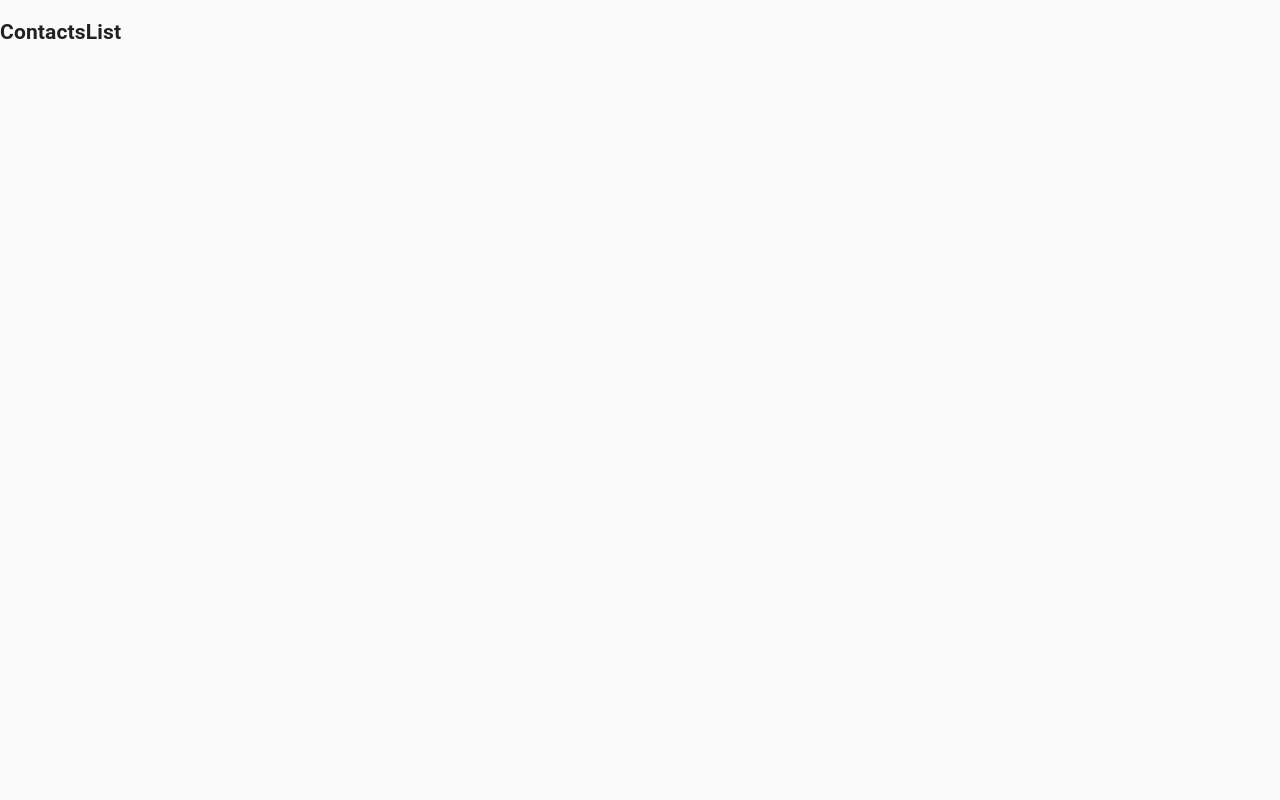
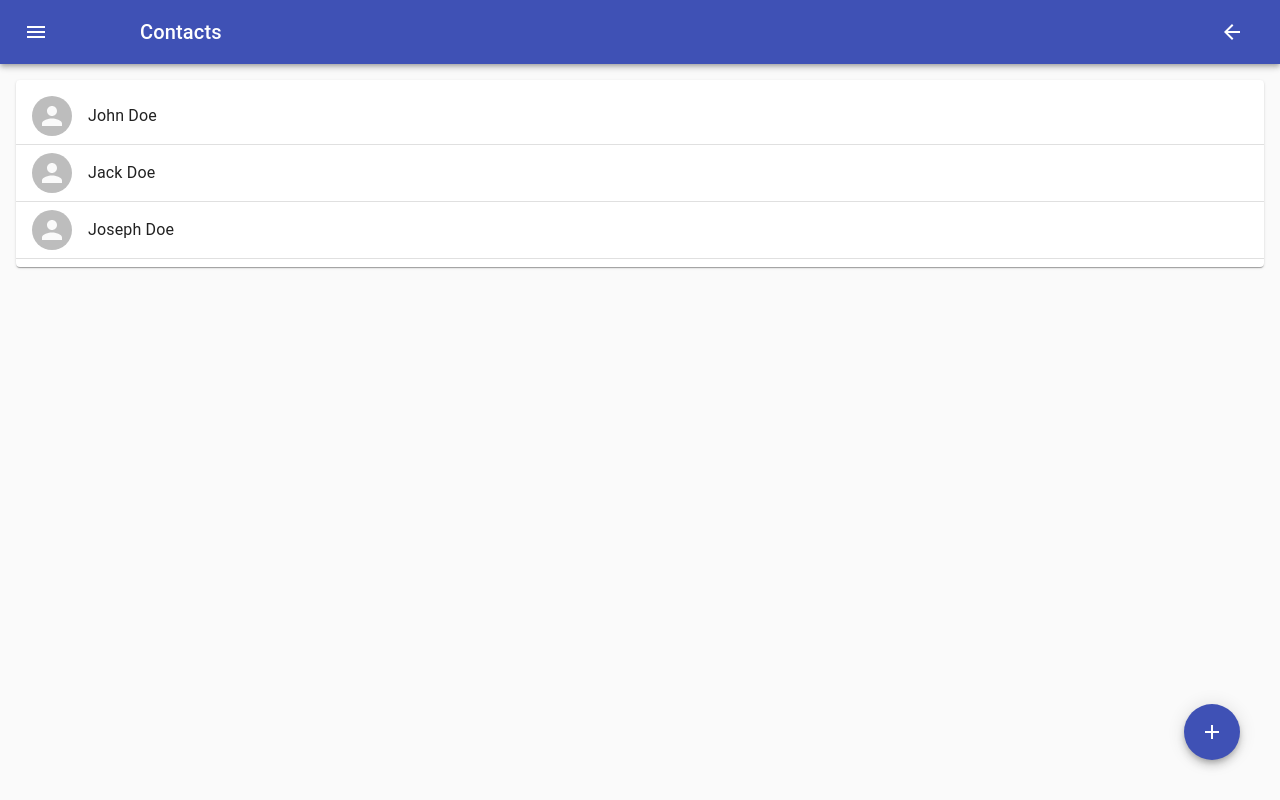
Before and after one commit to IVIosi/chat-app-client, a React app: page /contacts in a window 1280 px wide. Built offline with nearby package versions, Linux system fonts and the light colour scheme.

Commit message:
add contacts list page

```diff
--- a/app/pages/contacts/list.js
+++ b/app/pages/contacts/list.js
@@ -1,5 +1,54 @@
 import React from "react";
+import MainAnatomy from "@app/components/main-anatomy";
+import {
+  List,
+  ListItem,
+  ListItemAvatar,
+  Avatar,
+  ListItemText
+} from "@material-ui/core";
+import { Link } from "react-router-dom";
 
 export default function ContactsList() {
-  return <h2>ContactsList</h2>;
+  const contacts = [
+    {
+      id: "1",
+      name: "John Doe",
+      phone: "09123334455",
+      userName: "john_doe"
+    },
+    {
+      id: "2",
+      name: "Jack Doe",
+      phone: "09123334455",
+      userName: "jack_doe"
+    },
+    {
+      id: "3",
+      name: "Joseph Doe",
+      phone: "09123334455",
+      userName: "joseph_doe"
+    }
+  ];
+
+  return (
+    <MainAnatomy
+      hasBackIcon
+      title="Contacts"
+      fab={{ iconName: "add", label: "Add", action: () => console.log("add") }}
+    >
+      <List>
+        {contacts.map(contact => (
+          <Link key={contact.id} to={`/chat?=${contact.userName}`}>
+            <ListItem divider>
+              <ListItemAvatar>
+                <Avatar />
+              </ListItemAvatar>
+              <ListItemText primary={contact.name} />
+            </ListItem>
+          </Link>
+        ))}
+      </List>
+    </MainAnatomy>
+  );
 }
```
